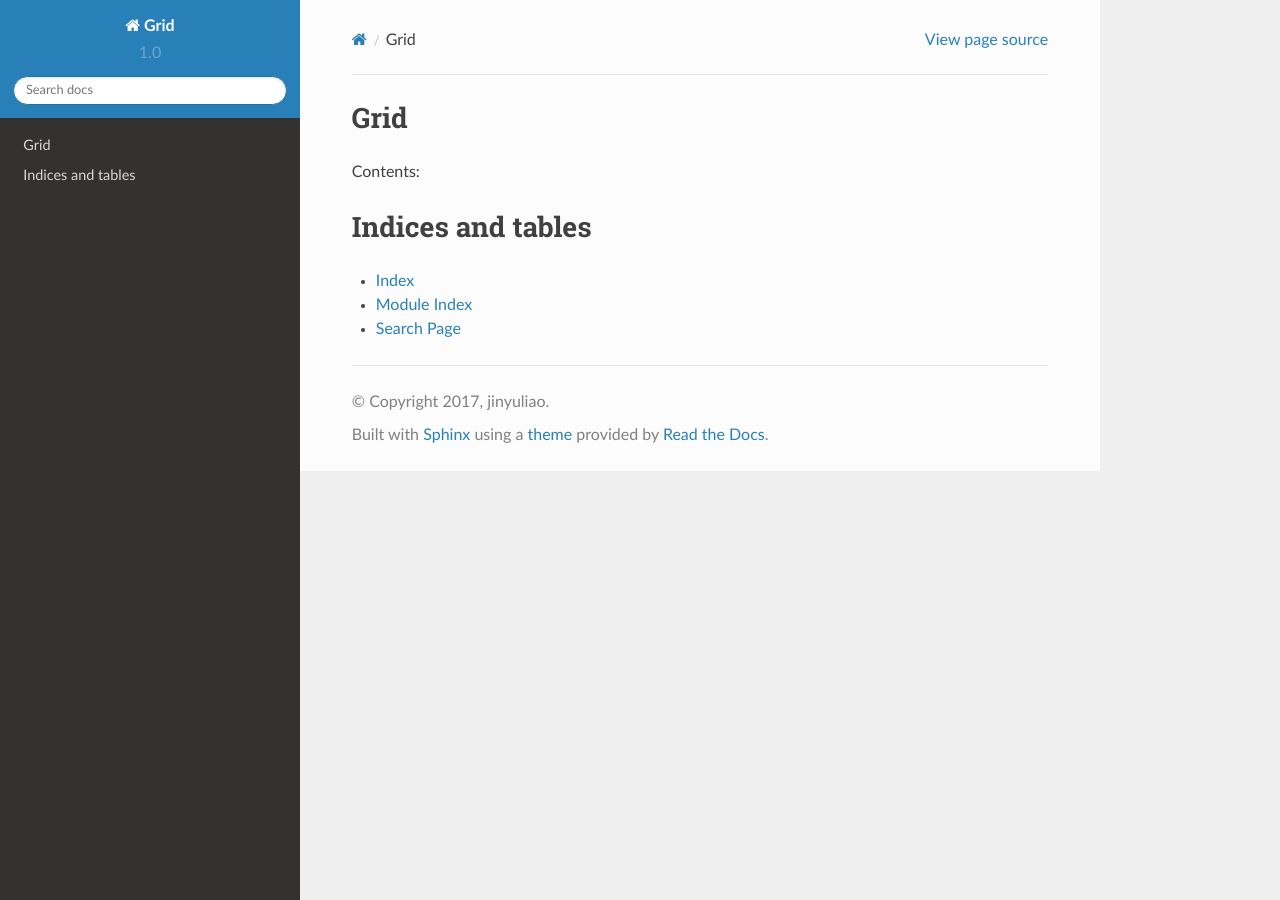
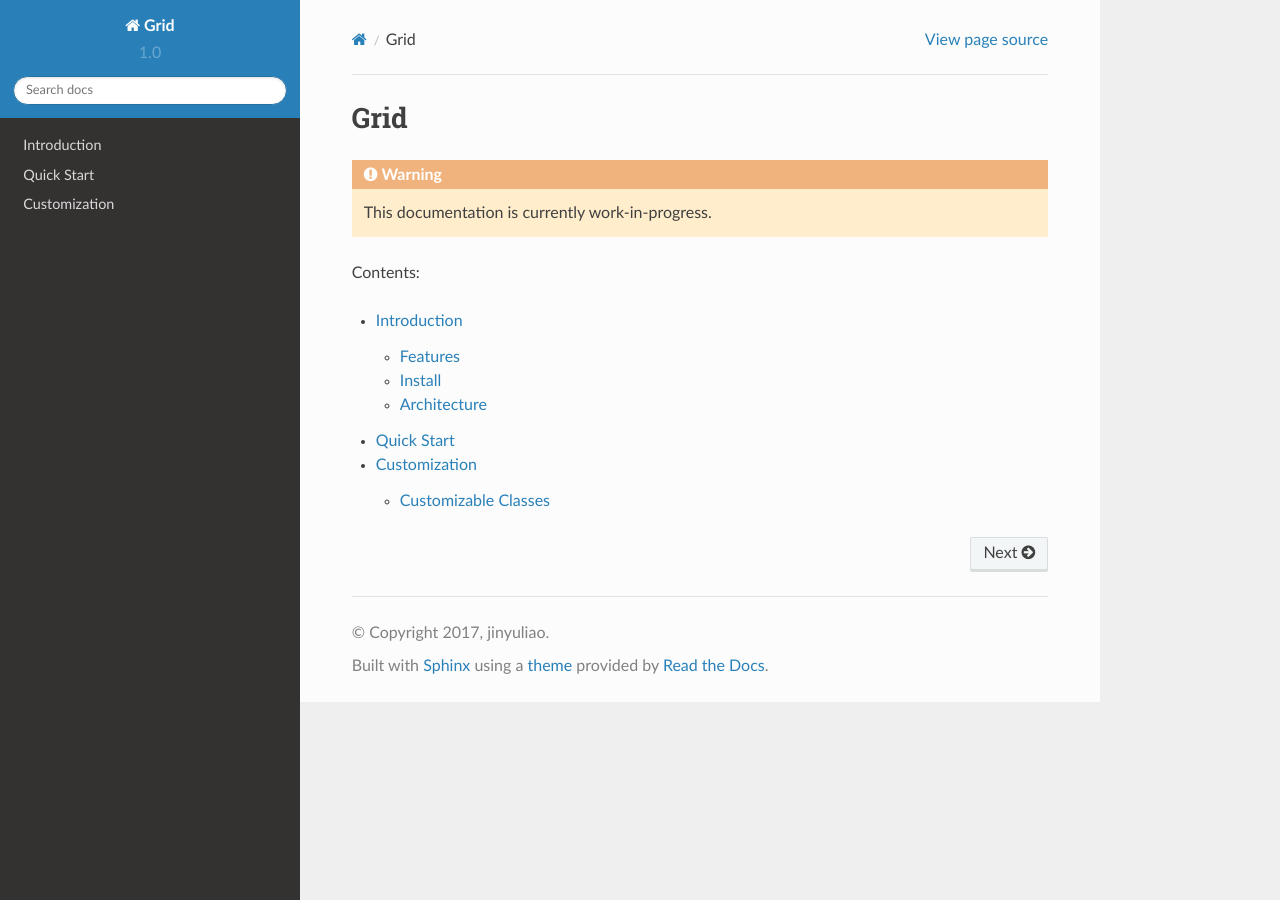
Before and after one commit to jinyuliao/Grid, a Sphinx documentation site: the page built from docs/index.rst, in a window 1280 px wide. Built offline with Sphinx 7.4.7 and the Read the Docs theme 2.0.0, drawn with Linux system fonts in a browser that asks for light colours.

Commit message:
update docs

```diff
--- a/docs/index.rst
+++ b/docs/index.rst
@@ -6,16 +6,13 @@
 Grid
 ====
 
+.. warning:: This documentation is currently work-in-progress.
+
 Contents:
 
 .. toctree::
    :maxdepth: 2
 
-
-
-Indices and tables
-==================
-
-* :ref:`genindex`
-* :ref:`modindex`
-* :ref:`search`
+   introduction
+   quick-start
+   customizable-classes
```
Also changed, not shown: README.rst (+8 -27 lines), docs/customizable-classes.rst (added, +12 -0 lines), docs/introduction.rst (added, +29 -0 lines), docs/quick-start.rst (added, +12 -0 lines), docs/images/grid.png (renamed from Resources/grid.png).
